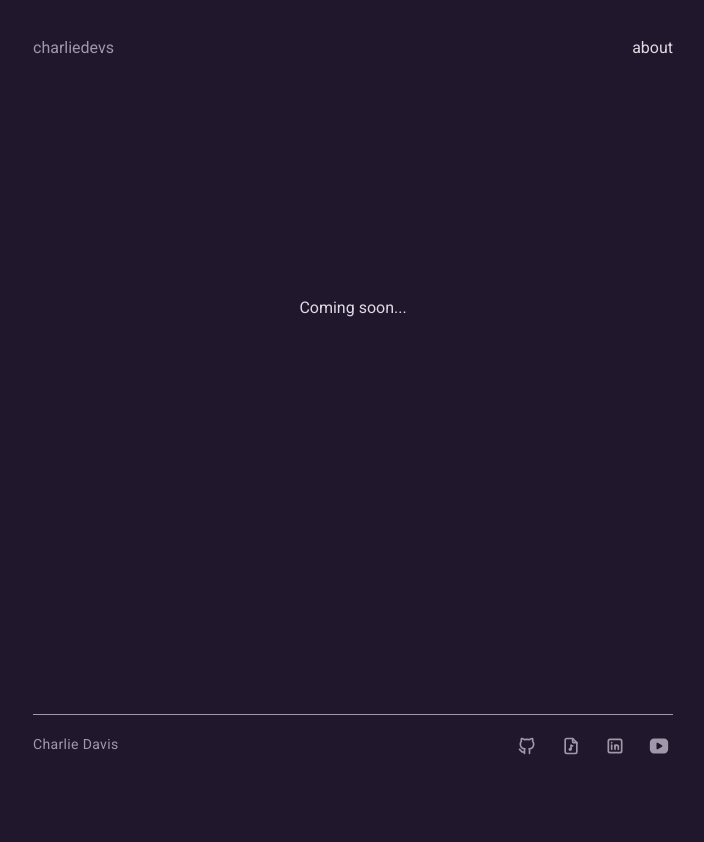
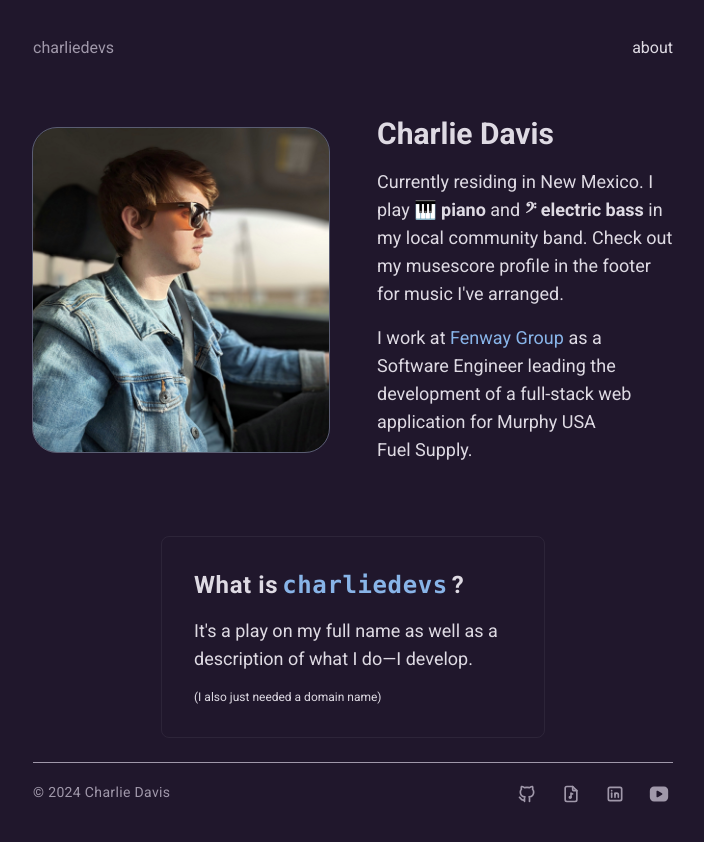
Before and after one commit to charliedevs/charliedevs, a Next.js app: page /about in a window 1280 px wide. Shown: the top 842 px of the page, without its empty margins (287-991 px from the left). Before the commit the page ends 800 px from the top, so only its background shows below. Built offline with nearby package versions, Linux system fonts and the light colour scheme.

Commit message:
Add about page and update layout to fit

```diff
--- a/src/app/about/page.tsx
+++ b/src/app/about/page.tsx
@@ -1,9 +1,58 @@
 import type { NextPage } from 'next'
+import Image from 'next/image'
 
 const About: NextPage = () => {
     return (
-        <div className='flex min-h-96 items-center justify-center'>
-            Coming soon...
+        <div
+            id='aboutPage'
+            className='container mx-auto my-auto flex flex-col items-center gap-16'
+        >
+            <div className='grid grid-cols-1 items-center gap-24 md:grid-cols-2 md:gap-12'>
+                <Image
+                    src='/images/self.jpg'
+                    alt='AI Portrait of Charlie'
+                    height={400}
+                    width={400}
+                    className='justify-self-center rounded-3xl outline outline-1 outline-slate-400/50 transition-all ease-in hover:outline-2'
+                />
+                <div id='aboutMe'>
+                    <h1 className='text-3xl font-bold'>Charlie Davis</h1>
+                    <p className='mt-4 text-pretty text-lg'>
+                        Currently residing in New Mexico. I play <b>🎹 piano</b>{' '}
+                        and <b>𝄢 electric bass</b> in my local community band.
+                        Check out my musescore profile in the footer for music
+                        I&apos;ve arranged.
+                    </p>
+                    <p className='mt-4 text-pretty text-lg'>
+                        I work at{' '}
+                        <a
+                            href='https://fenwaygroup.com/'
+                            target='_blank'
+                            className='text-blue-300/90 transition-all ease-in hover:underline'
+                        >
+                            Fenway Group
+                        </a>{' '}
+                        as a Software Engineer leading the development of a
+                        full-stack web application for Murphy USA Fuel Supply.
+                    </p>
+                </div>
+            </div>
+            <div className='my-2 flex w-full max-w-sm flex-col items-start gap-4 rounded-lg border border-secondary/10 p-8 text-start'>
+                <h2 className='text-2xl font-bold tracking-wide'>
+                    What is
+                    <span className='px-1 font-mono text-blue-300/90'>
+                        charliedevs
+                    </span>
+                    ?
+                </h2>
+                <p className='text-pretty text-lg'>
+                    It&apos;s a play on my full name as well as a description of
+                    what I do—I develop.
+                </p>
+                <p className='text-pretty text-xs'>
+                    (I also just needed a domain name)
+                </p>
+            </div>
         </div>
     )
 }
--- a/src/app/page.tsx
+++ b/src/app/page.tsx
@@ -12,18 +12,18 @@ const Home: NextPage = () => {
                 >
                     {'/ˈtʃɑɹ.li.dɛvz/'}
                 </p>
-                <p>
+                <p className='text-pretty'>
                     Hey there—I&apos;m <b>Charlie</b>! I&apos;m a software
                     developer and web designer. I build apps that combine my
                     love for <b>music</b>, <b>language</b>, and{' '}
                     <b>technology</b> with a focus on responsive, user-centered
                     design.
                 </p>
-                <p>
+                <p className='text-pretty'>
                     At the moment, I&apos;m working on a{' '}
                     <b>conlang dictionary</b> web app where you can construct
-                    manage your own language and easily share it with others on
-                    any device.
+                    and manage your own language and easily share it with others
+                    on any device.
                 </p>
             </div>
             <div id='projects' className='min-h-44 w-full py-14'>
--- a/src/components/layout/Footer.tsx
+++ b/src/components/layout/Footer.tsx
@@ -45,7 +45,7 @@ export const Footer = () => {
             <div className='mx-auto w-full max-w-3xl 2xl:max-w-4xl'>
                 <hr className='my-4 h-1 border-secondary' />
                 <div className='flex justify-between align-middle text-sm text-secondary'>
-                    <p className='tracking-wide'>Charlie Davis</p>
+                    <p className='tracking-wide'>© 2024 Charlie Davis</p>
                     <div
                         id='iconLinks'
                         className='ml-10 mr-4 mt-[0.15em] flex gap-10 transition-all ease-in md:mr-1 md:gap-6'
--- a/src/components/layout/Header.tsx
+++ b/src/components/layout/Header.tsx
@@ -11,11 +11,7 @@ export const Header = () => {
     return (
         <header className='mt-4 flex h-12 w-full items-start justify-between transition-all md:mt-8 md:h-20'>
             <Link href='/'>
-                {isLinkActive('/') ? (
-                    <h1 className='text-secondary'>charliedevs</h1>
-                ) : (
-                    <p className='text-secondary'>charliedevs</p>
-                )}
+                <p className='text-secondary'>charliedevs</p>
             </Link>
             <div className='ml-4 flex gap-4'>
                 {/* <Link href='/blog'>
```
Also changed, not shown: public/images/self.jpg (added).
